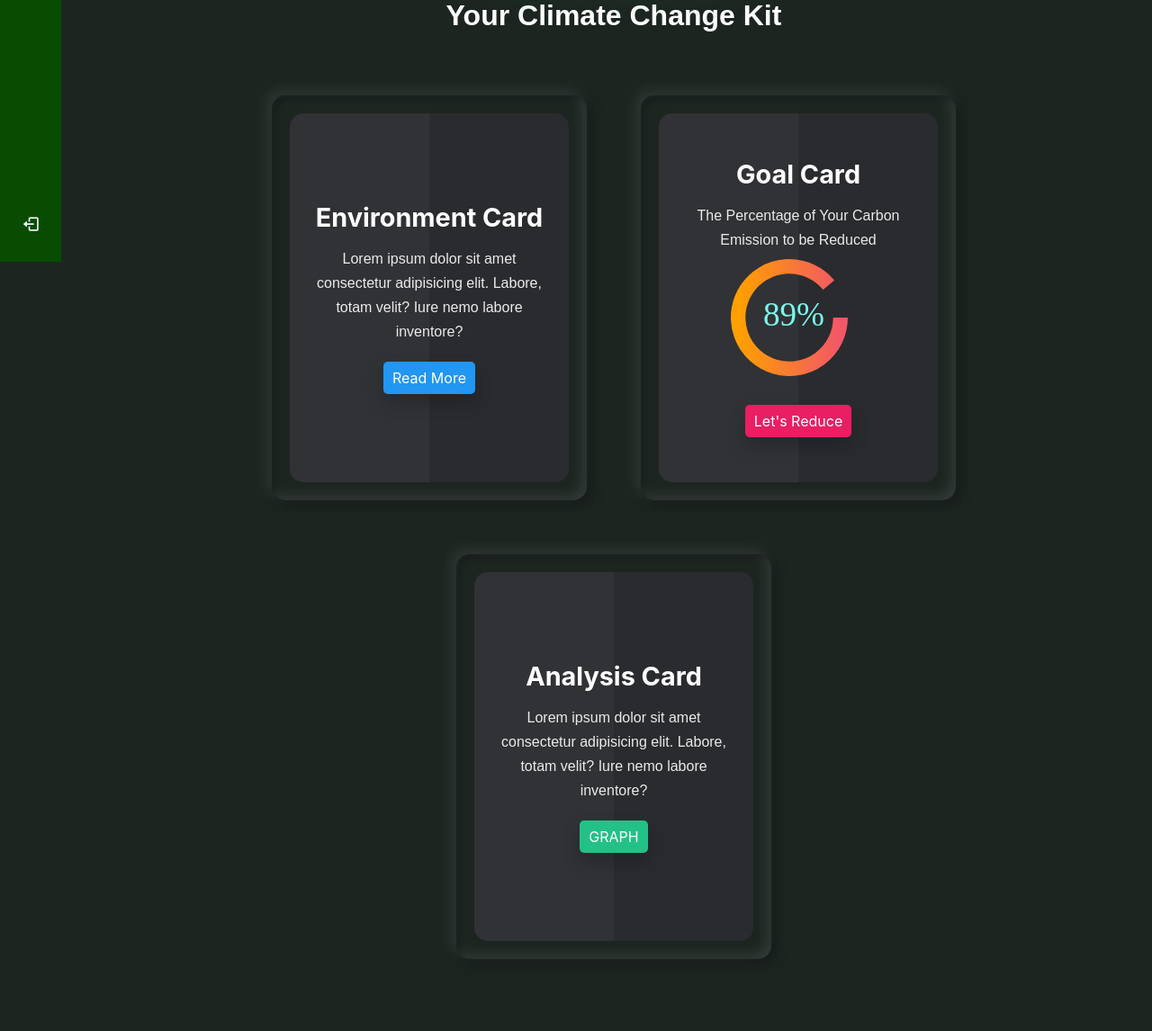
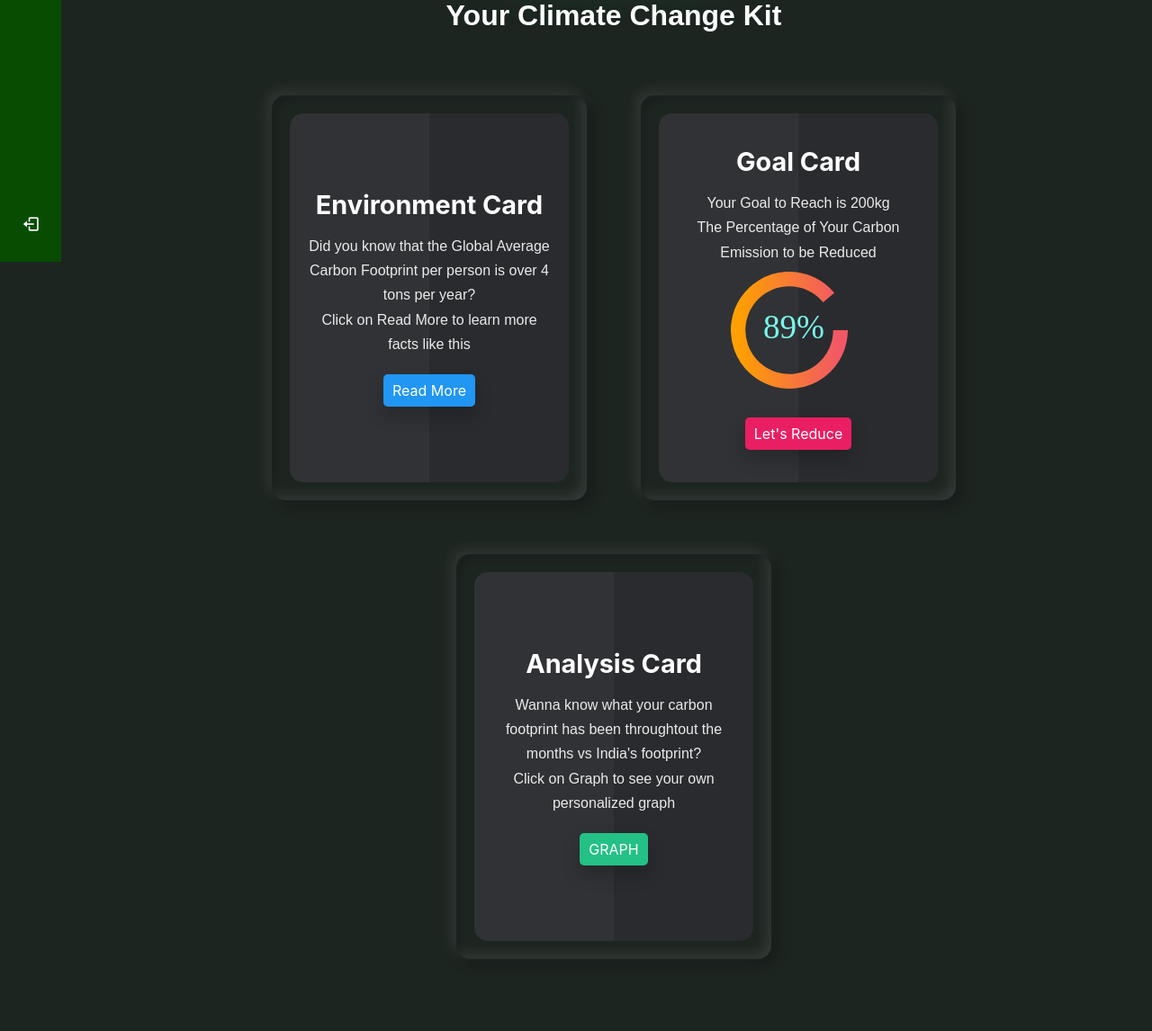
Before and after one commit to miraj0507/carbohack_project, a Flask app: template templates/dashboard.html in a window 1280 px wide; the page is wider, and only the part inside the window is pictured. Shown: the part 509-1655 px from the top of that part at 90% size. Run offline with Flask 2, Linux system fonts and the light colour scheme; the template is opened without the code that fills it: most values are stand-ins (such as "Sample title", 1, 10 or a date in 2020); some libraries are stand-ins or nearby versions.

Commit message:
Update dashboard.html

```diff
--- a/templates/dashboard.html
+++ b/templates/dashboard.html
@@ -277,8 +277,8 @@
       <div class="content">
 
         <h3>Environment Card</h3>
-        <p>Lorem ipsum dolor sit amet consectetur adipisicing elit. Labore, totam velit? Iure nemo labore inventore?</p>
-        <a href="#">Read More</a>
+        <p>Did you know that the Global Average Carbon Footprint per person is over 4 tons per year? <br>Click on Read More to learn more facts like this</p>
+        <a href="#didyouknow">Read More</a>
       </div>
     </div>
   </div>
@@ -288,11 +288,11 @@
       <div class="content">
 
         <h3>Goal Card</h3>
-        <p>The Percentage of Your Carbon Emission to be Reduced </p>
+        <p>Your Goal to Reach is 200kg <br>The Percentage of Your Carbon Emission to be Reduced </p>
         <div class="wrapper-goal">
           <div class="container-goal chart" data-size="130" data-value="89" data-arrow="down"></div>
         </div>
-        <a href="#">Let's Reduce</a>
+        <a href="#suggestions">Let's Reduce</a>
       </div>
     </div>
   </div>
@@ -302,8 +302,8 @@
       <div class="content">
 
         <h3>Analysis Card</h3>
-        <p>Lorem ipsum dolor sit amet consectetur adipisicing elit. Labore, totam velit? Iure nemo labore inventore?</p>
-        <a href="#">GRAPH</a>
+        <p>Wanna know what your carbon footprint has been throughtout the months vs India's footprint?<br>Click on Graph to see your own personalized graph</p>
+        <a href="#graph">GRAPH</a>
       </div>
     </div>
   </div>
@@ -336,7 +336,7 @@ GRADIENT BANNER DESIGN BY miraj:
 
 -->
 <!--Made each a list, changed all icons and text, added jinja ~Oishee-->
-<div class="main-container">
+<div class="main-container" id="suggestions">
   <div class="heading-container">
     <h1 class="heading">Personalised Suggested Steps To Reach Your Goal</h1>
 
@@ -496,7 +496,7 @@ GRADIENT BANNER DESIGN BY miraj:
 
 
 
-<div class="full">
+<div class="full" id="graph">
   <h1 class="main-title">
       <span class="span1">Carbon Emission Statistics I:</span>
       <span class="span2">Percentage growth in India </span>
@@ -605,37 +605,37 @@ GRADIENT BANNER DESIGN BY miraj:
 <!--
 did you know -->
 
-<div class="did-u-know">
-  <h1 class="heading">Did You Know??</h1>
+<div class="did-u-know" id="didyouknow">
+  <h1 class="heading">Did You Know???</h1>
   <section class="hero-section">
     <div class="card-grid">
       <a class="card" href="#">
-        <div class="card__background" style="background-image: url(/static/img/pexels-lukas-rodriguez-7922315.jpg)"></div>
+        <div class="card__background" style="background-image: url(/static/img/dik1.jpg)"></div>
         <div class="card__content">
-          <p class="card__category">Category</p>
-          <h3 class="card__heading">Example Card Heading</h3>
+          <!-- <p class="card__category">Category</p> -->
+          <h3 class="card__heading">One tree absorbs 21 kilograms of carbon dioxide per year</h3>
         </div>
       </a>
       <a class="card" href="#">
-        <div class="card__background" style="background-image: url(/static/img/pexels-alphatradezone-5831264.jpg)"></div>
+        <div class="card__background" style="background-image: url(/static/img/dik4.jpg)"></div>
         <div class="card__content">
-          <p class="card__category">Category</p>
-          <h3 class="card__heading">Example Card Heading</h3>
+          <!-- <p class="card__category">Category</p> -->
+          <h3 class="card__heading">The average footprint of beef is about four times that of chicken</h3>
         </div>
       </a>
       <a class="card" href="#">
-        <div class="card__background" style="background-image: url(https://images.unsplash.com/photo-1556680262-9990363a3e6d?ixlib=rb-1.2.1&ixid=eyJhcHBfaWQiOjEyMDd9&auto=format&fit=crop&w=800&q=60)"></div>
+        <div class="card__background" style="background-image: url(/static/img/dik3.jpg)"></div>
         <div class="card__content">
-          <p class="card__category">Category</p>
-          <h3 class="card__heading">Example Card Heading</h3>
+          <!-- <p class="card__category">Category</p> -->
+          <h3 class="card__heading">Just one hour of flight releases 90kg of carbon dioxide into the air</h3>
         </div>
       </li>
     </a>
     <a class="card" href="#">
-      <div class="card__background" style="background-image: url(https://images.unsplash.com/photo-1557004396-66e4174d7bf6?ixlib=rb-1.2.1&ixid=eyJhcHBfaWQiOjEyMDd9&auto=format&fit=crop&w=800&q=60)"></div>
+      <div class="card__background" style="background-image: url(/static/img/dik5.jpg)"></div>
       <div class="card__content">
-        <p class="card__category">Category</p>
-        <h3 class="card__heading">Example Card Heading</h3>
+        <!-- <p class="card__category">Category</p> -->
+        <h3 class="card__heading">The oceans absorb over 2bn tonnes of carbon dioxide per year</h3>
       </div>
     </a>
     <div>
```
